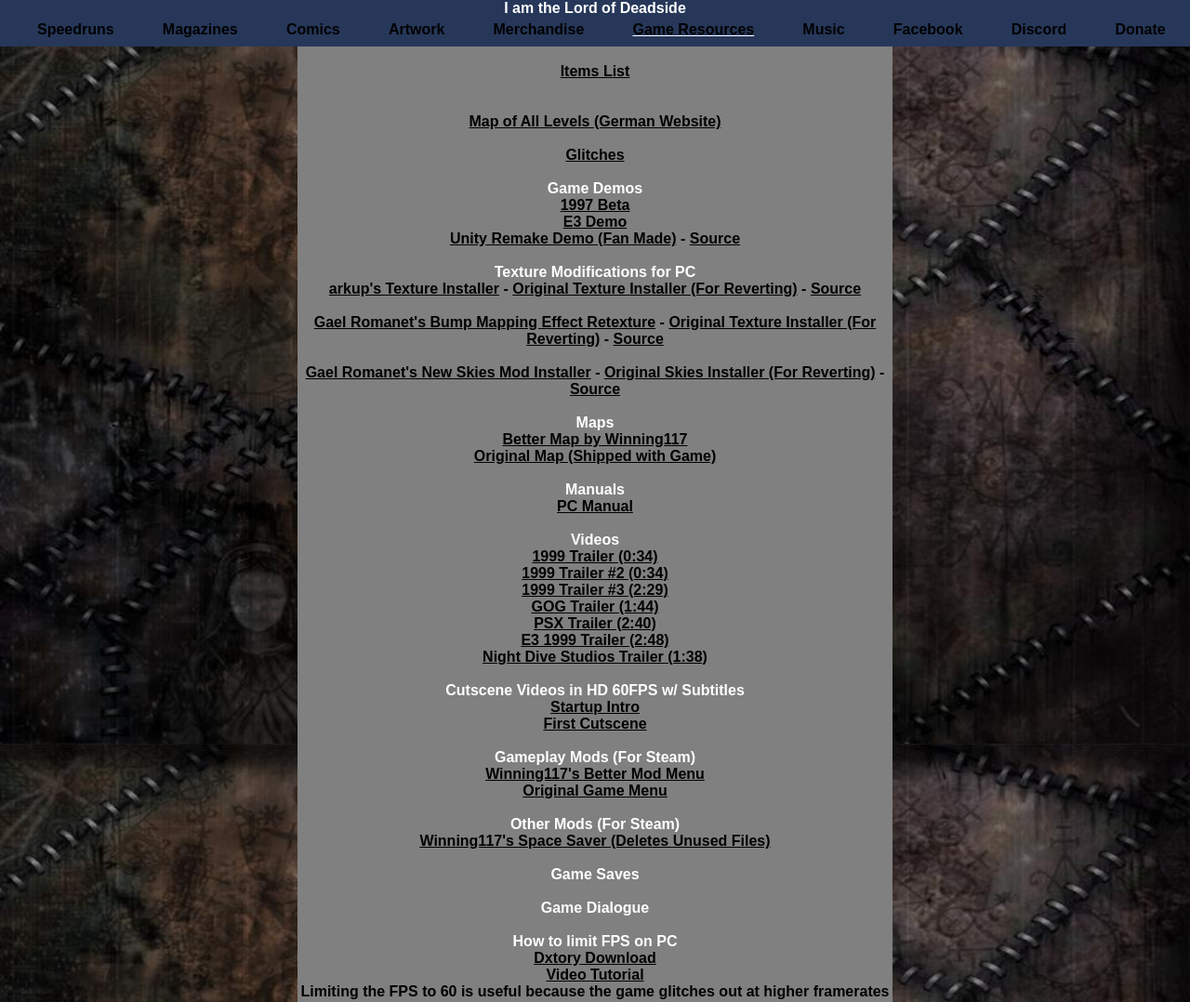
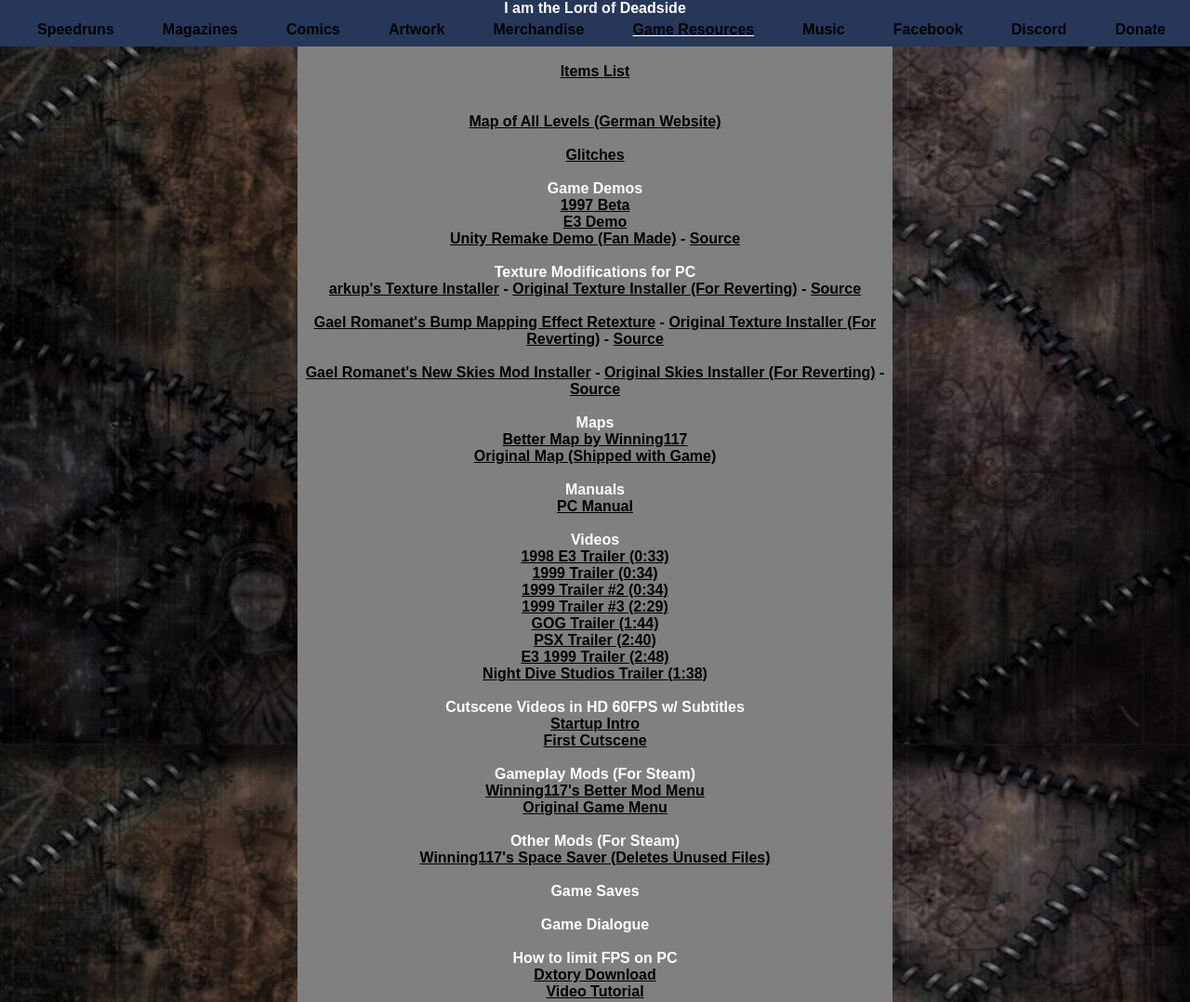
Before and after one commit to Winning117/winning117.github.io, a plain HTML site: page game_resources.html in a window 1280 px wide. Shown: the top 1078 px of the page at 93% size. Drawn offline with Linux system fonts and the light colour scheme.

Commit message:
Add another trailer

```diff
--- a/game_resources.html
+++ b/game_resources.html
@@ -64,6 +64,7 @@
 	</br>
 
 	<b style="color:white">Videos</b></br>
+	<a href="https://www.youtube.com/watch?v=zmMLw65quiQ" target="_self"><b>1998 E3 Trailer (0:33)<b></a></br>
 	<a href="https://www.youtube.com/watch?v=Hmrz7JgYXy0" target="_self"><b>1999 Trailer (0:34)<b></a></br>
 	<a href="https://www.youtube.com/watch?v=Tgp91hvOLvc" target="_self"><b>1999 Trailer #2 (0:34)<b></a></br>
 	<a href="https://www.youtube.com/watch?v=Anhr30JgIsA" target="_self"><b>1999 Trailer #3 (2:29)<b></a></br>
```
